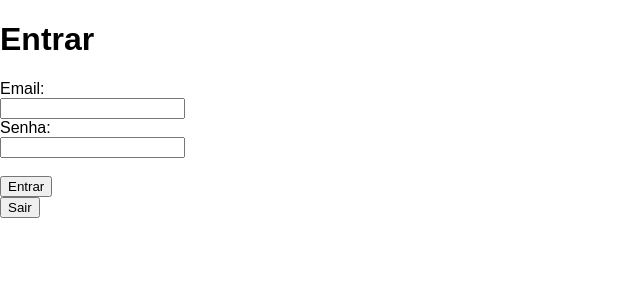
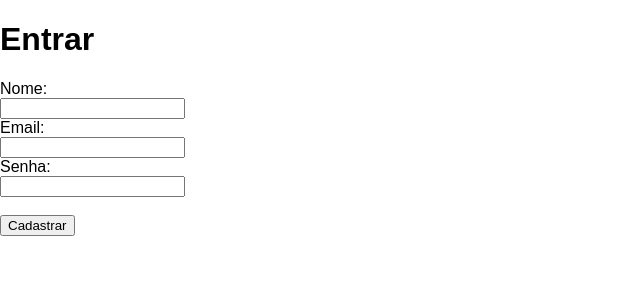
Before and after one commit to DaviAugustoMS/fire, a React (Create React App) app: page / in a window 1280 px wide. Shown: the top 300 px of the page, without its empty margins (0-640 px from the left). Built offline with nearby package versions, Linux system fonts and the light colour scheme; no server answers.

Commit message:
cadastrar novo usuario

```diff
--- a/src/App.js
+++ b/src/App.js
@@ -5,39 +5,37 @@
   constructor(props){
     super(props);
     this.state = {
+      nome: '',
       email: '',
       senha: ''
     };
-    this.logar = this.logar.bind(this);
-    this.sair = this.sair.bind(this);
+    this.cadastrar = this.cadastrar.bind(this);
 
+    firebase.auth().signOut();
 
     firebase.auth().onAuthStateChanged((user) => {
       if(user){
-        alert('Usuario logado com susseso!');
+
+        firebase.database().ref('usuarios').child(user.uid).set({
+          nome: this.state.nome
+        })
+        .then(() => {
+          this.setState({ nome: '', email:'', senha: ''});
+        });
       }
     })
 
   }
 
-  logar(e){
-    console.log(firebase)
-    firebase.auth().signInWithEmailAndPassword(this.state.email, this.state.senha)
+  cadastrar(e){
+
+    firebase.auth().createUserWithEmailAndPassword(this.state.email, this.state.senha)
     .catch((error) => {
-      if(error.code === 'auth/wrong-password'){
-        alert('Senha invalido')
-      }else{
         alert('Codigo de erro:' + error.code)
-      }
     })
 
     e.preventDefault();
 
-  }
-
-  sair(){
-    firebase.auth().signOut();
-    alert('Delogadocom sucesso!')
   }
 
 
@@ -45,19 +43,22 @@
     return(
       <div>
         <h1>Entrar</h1>
-        <form onSubmit={this.logar}>
+        <form onSubmit={(e) => { this.cadastrar(e) }}>
+
+          <label>Nome:</label> <br/>
+          <input type="text" value={this.state.nome}
+                 onChange={(e) => this.setState({nome: e.target.value})} /> <br/>
 
           <label>Email:</label> <br/>
-          <input type="text" value={this.state.email}
+          <input type="e-mail" value={this.state.email}
                  onChange={(e) => this.setState({email: e.target.value})} /> <br/>
 
           <label>Senha:</label> <br/>
-          <input type="password" value={this.state.senha}
+          <input type="text" value={this.state.senha}
                  onChange={(e) => this.setState({senha: e.target.value})} /> <br/> <br/>
-          <button type="submit">Entrar</button>
+          <button type="submit">Cadastrar</button>
 
         </form>
-        <button onClick={this.sair}>Sair</button>
       </div>
     );
   }
```
